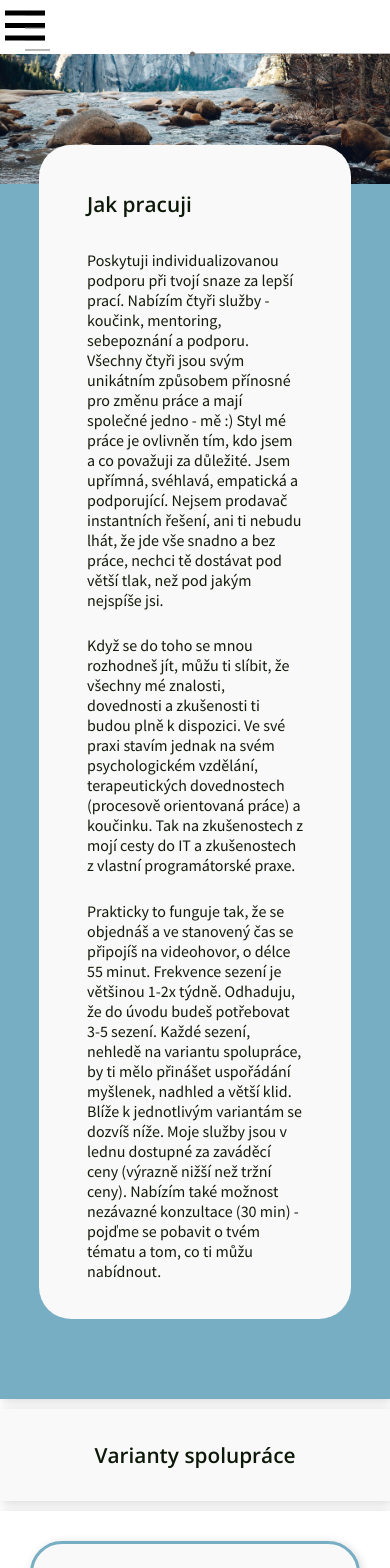
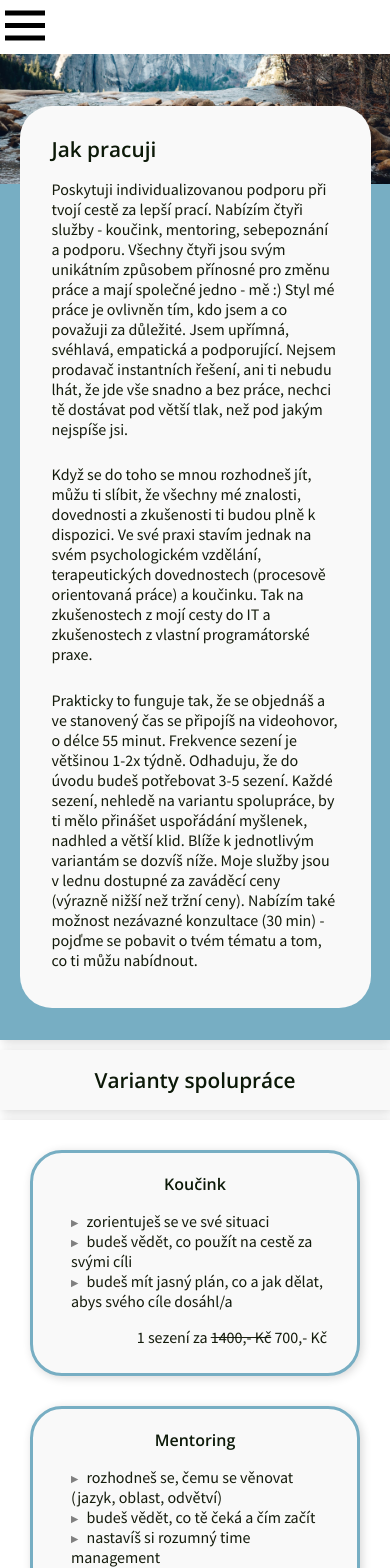
Before and after one commit to NelliaS/personal-webpage, a Next.js app: page /jakToFunguje in a window 390 px wide. Shown: the top 1568 px of the page. Built offline with nearby package versions, Linux system fonts and the light colour scheme.

Commit message:
JakToFunguje CSS - responsivity fix All: max-width 1440px

```diff
--- a/src/pages/jakToFunguje.tsx
+++ b/src/pages/jakToFunguje.tsx
@@ -22,7 +22,7 @@ const JakToFunguje: NextPage = () => {
         <section className={styles.content__block1} >
           <div className={styles.content__box}>
             <h1>Jak pracuji</h1>
-             <p>Poskytuji individualizovanou podporu při tvojí snaze za lepší prací. Nabízím čtyři služby - koučink, mentoring, sebepoznání a podporu. Všechny čtyři jsou svým unikátním způsobem přínosné pro změnu práce a mají společné jedno - mě :) Styl mé práce je ovlivněn tím, kdo jsem a co považuji za důležité. Jsem upřímná, svéhlavá, empatická a podporující. Nejsem prodavač instantních řešení, ani ti nebudu lhát, že jde vše snadno a bez práce, nechci tě dostávat pod větší tlak, než pod jakým nejspíše jsi.</p>
+             <p>Poskytuji individualizovanou podporu při tvojí cestě za lepší prací. Nabízím čtyři služby - koučink, mentoring, sebepoznání a podporu. Všechny čtyři jsou svým unikátním způsobem přínosné pro změnu práce a mají společné jedno - mě :) Styl mé práce je ovlivněn tím, kdo jsem a co považuji za důležité. Jsem upřímná, svéhlavá, empatická a podporující. Nejsem prodavač instantních řešení, ani ti nebudu lhát, že jde vše snadno a bez práce, nechci tě dostávat pod větší tlak, než pod jakým nejspíše jsi.</p>
              <p>Když se do toho se mnou rozhodneš jít, můžu ti slíbit, že všechny mé znalosti, dovednosti a zkušenosti ti budou plně k dispozici. Ve své praxi stavím jednak na svém psychologickém vzdělání, terapeutických dovednostech (procesově orientovaná práce) a koučinku. Tak na zkušenostech z mojí cesty do IT a zkušenostech z vlastní programátorské praxe.</p>
              <p>Prakticky to funguje tak, že se objednáš a ve stanovený čas se připojíš na videohovor, o délce 55 minut. Frekvence sezení je většinou 1-2x týdně. Odhaduju, že do úvodu budeš potřebovat 3-5 sezení. Každé sezení, nehledě na variantu spolupráce, by ti mělo přinášet uspořádání myšlenek, nadhled a větší klid. Blíže k jednotlivým variantám se dozvíš níže.
                Moje služby jsou v lednu dostupné za zaváděcí ceny (výrazně nižší než tržní ceny).
--- a/src/styles/Footer.module.css
+++ b/src/styles/Footer.module.css
@@ -1,3 +1,4 @@
+/*
 .footer_line {
   position: relative;
 }
@@ -26,7 +27,7 @@
   left: 50%;
   transform: translateY(-50%);
 }
-
+*/
 .footer_flex {
   display: flex;
   justify-content: space-around;
--- a/src/styles/Header.module.css
+++ b/src/styles/Header.module.css
@@ -3,6 +3,8 @@
   top: 0;
   z-index: 4;
 }
+
+/*
 .footer_line {
   position: relative;
 }
@@ -32,6 +34,7 @@
   right: 50%;
   transform: translateY(50%);
 }
+*/
 
 .menu {
   /* display: block; */
@@ -107,6 +110,8 @@
     background-color: #f9f9f9;
     position: sticky;
     z-index: 2;
+    max-width: 1440px;
+    margin:auto;
   }
 
   .nav {
--- a/src/styles/JakToFunguje.module.css
+++ b/src/styles/JakToFunguje.module.css
@@ -1,11 +1,12 @@
 @import url("https://fonts.googleapis.com/css2?family=Noto+Sans+Oriya&display=swap");
 
 .content {
-  width: 100vw;
+  max-width: 1440px;
   height: auto;
+  margin:auto;
 }
 .content li {
-  margin-left: 1.5rem;
+  margin-left: 0;
   margin-bottom: 0.5rem;
 }
 .content h1 {
@@ -34,9 +35,23 @@
   margin-right: auto;
   margin-top: -10%;
 }
+@media (max-width: 1025px) {
+  .content__box {
+    margin-top: -20%;
+  }
+}
+
 @media (max-width: 768px) {
+   .content__block1 {
+    padding-bottom: 2rem;
+  }
   .content__box {
-    padding: 0.8rem 3rem 0.8rem;
+    padding: 0.8rem 2rem 0.8rem;
+    width: 90%;
+  }
+  .content h1 {
+    margin-top: 1rem;
+    margin-bottom: 1rem;
   }
 }
 
@@ -49,6 +64,11 @@
 }
 .content__block2 h1 {
   margin: 2rem auto 2rem;
+}
+@media (max-width: 768px) {
+  .content__block2 h1 {
+    margin: 1rem auto 1rem;
+  }
 }
 
 .content__block3 {
@@ -120,14 +140,7 @@
   .card h2 {
     font-size: 1.5rem;
   }
-  .card li {
-    font-size: 1.2rem;
-  }
-  .card_number {
-    width: 3rem;
-    height: 3rem;
-    font-size: 1.8rem;
-  }
+
 }
 
 .content__block4 {
--- a/src/styles/globals.css
+++ b/src/styles/globals.css
@@ -76,11 +76,16 @@ p, li {
   font-size: 1rem;
 }
 
-
 footer {
   background-color: var(--color-primary);
   margin-top: 20px;
   padding: 20px;
+  max-width: 1440px;
+  margin: auto;
+}
+
+button, a {
+  cursor: pointer;
 }
 
 /* @media screen and (max-width: 769px) {
@@ -96,10 +101,6 @@ footer {
     font-size: 1.2rem;
   }
 } */
-
-button, a {
-  cursor: pointer;
-}
 
 /*
 @media screen and (min-width: 480px) {
```
